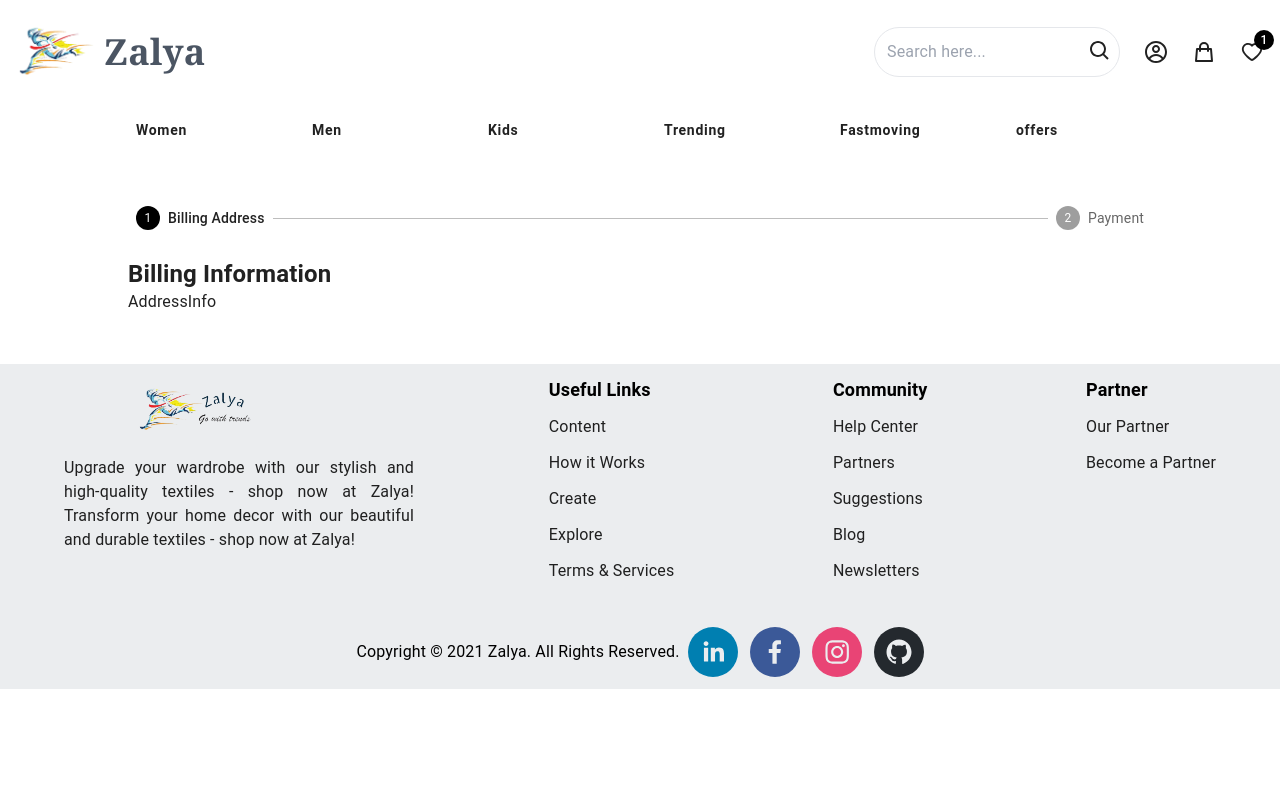
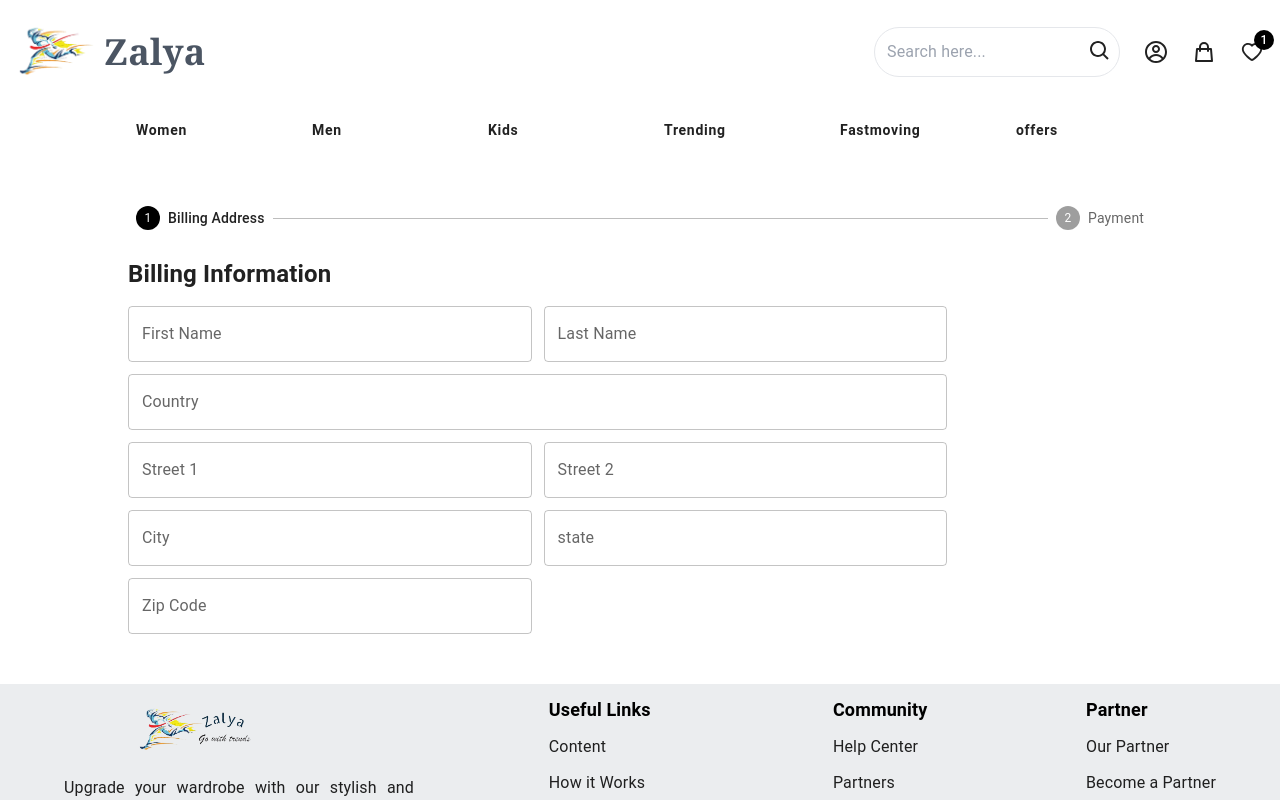
Before and after one commit to rvishakhs/clothing-store, a React (Vite) app: page /checkout in a window 1280 px wide. Shown: the top 800 px of the page. Built offline with nearby package versions, Linux system fonts and the light colour scheme.

Commit message:
Form filling

```diff
--- a/src/scenes/checkout/AddressInfo.jsx
+++ b/src/scenes/checkout/AddressInfo.jsx
@@ -1,8 +1,137 @@
+import { Box, TextField } from '@mui/material'
+import { getIn } from 'formik'
 import React from 'react'
+import { boolean } from 'yup/lib/locale'
 
-function AddressInfo() {
+
+
+function AddressInfo({
+    values,
+    type,
+    errors,
+    touched,
+    handleBlur,
+    handleChange,
+    setFieldValue,
+}) {
+
+    const formattedName = (field) => {
+      return  `${type}.${field}`
+    }
+
+    const formattedError = (field) =>
+
+        Boolean(
+            getIn(touched, formattedName(field)) &&
+            getIn(errors, formattedName(field))
+        )
+
+    const formattedHelper = (field) =>
+         getIn(touched, formattedName(field)) && getIn(errors, formattedName(field));
+
+
   return (
-    <div>AddressInfo</div>
+    <Box
+        className='w-full md:w-[80%] grid gap-3 mt-4 md:grid-cols-4 grid-cols-2'
+    >
+        <TextField
+            className='grid col-span-2'
+            fullWidth
+            type="text"
+            label="First Name"
+            onBlur={handleBlur}
+            onChange={handleChange}
+            value={values.firstname}
+            name={formattedName("firstName")}
+            error={formattedError("firstName")}
+            helperText={formattedHelper("firstName")}
+        />
+        <TextField
+            className='grid col-span-2'
+            fullWidth
+            type="text"
+            label="Last Name"
+            onBlur={handleBlur}
+            onChange={handleChange}
+            value={values.lastname}
+            name={formattedName("LastName")}
+            error={formattedError("LastName")}
+            helperText={formattedHelper("LastName")}
+        />
+        <TextField
+            className='grid col-span-4'
+            fullWidth
+            type="text"
+            label="Country"
+            onBlur={handleBlur}
+            onChange={handleChange}
+            value={values.country}
+            name={formattedName("Country")}
+            error={formattedError("Country")}
+            helperText={formattedHelper("Country")}
+        />
+        <TextField
+            className='grid col-span-2'
+            fullWidth
+            type="text"
+            label="Street 1"
+            onBlur={handleBlur}
+            onChange={handleChange}
+            value={values.street1}
+            name={formattedName("Street1")}
+            error={formattedError("Street1")}
+            helperText={formattedHelper("Street1")}
+        />
+        <TextField
+            className='grid col-span-2'
+            fullWidth
+            type="text"
+            label="Street 2"
+            onBlur={handleBlur}
+            onChange={handleChange}
+            value={values.street2}
+            name={formattedName("Street2")}
+            error={formattedError("Street2")}
+            helperText={formattedHelper("Street2")}
+        />
+        <TextField
+            className='grid col-span-2'
+            fullWidth
+            type="text"
+            label="City"
+            onBlur={handleBlur}
+            onChange={handleChange}
+            value={values.city}
+            name={formattedName("City")}
+            error={formattedError("City")}
+            helperText={formattedHelper("City")}
+        />
+        <TextField
+            className='grid col-span-2'
+            fullWidth
+            type="text"
+            label="state"
+            onBlur={handleBlur}
+            onChange={handleChange}
+            value={values.state}
+            name={formattedName("State")}
+            error={formattedError("State")}
+            helperText={formattedHelper("State")}
+        />
+        <TextField
+            className='grid col-span-2'
+            fullWidth
+            type="text"
+            label="Zip Code"
+            onBlur={handleBlur}
+            onChange={handleChange}
+            value={values.zipcode}
+            name={formattedName("Zipcode")}
+            error={formattedError("Zipcode")}
+            helperText={formattedHelper("Zipcode")}
+        />
+
+    </Box>
   )
 }
 
--- a/src/scenes/checkout/Shipping.jsx
+++ b/src/scenes/checkout/Shipping.jsx
@@ -13,7 +13,18 @@ function Shipping({
     return (
         <Box className="m-7 mx-auto">
             <h2 className='font-bold text-2xl'>Billing Information</h2>
-            <AddressInfo />
+            <AddressInfo
+                type="Address"
+                values={values}
+                errors={errors}
+                touched={touched}
+                handleBlur={handleBlur}
+                handleChange={handleChange}
+                setFieldValue={setFieldValue}
+            />
+            <Box>
+
+            </Box>
         </Box>
     )
     }
```
